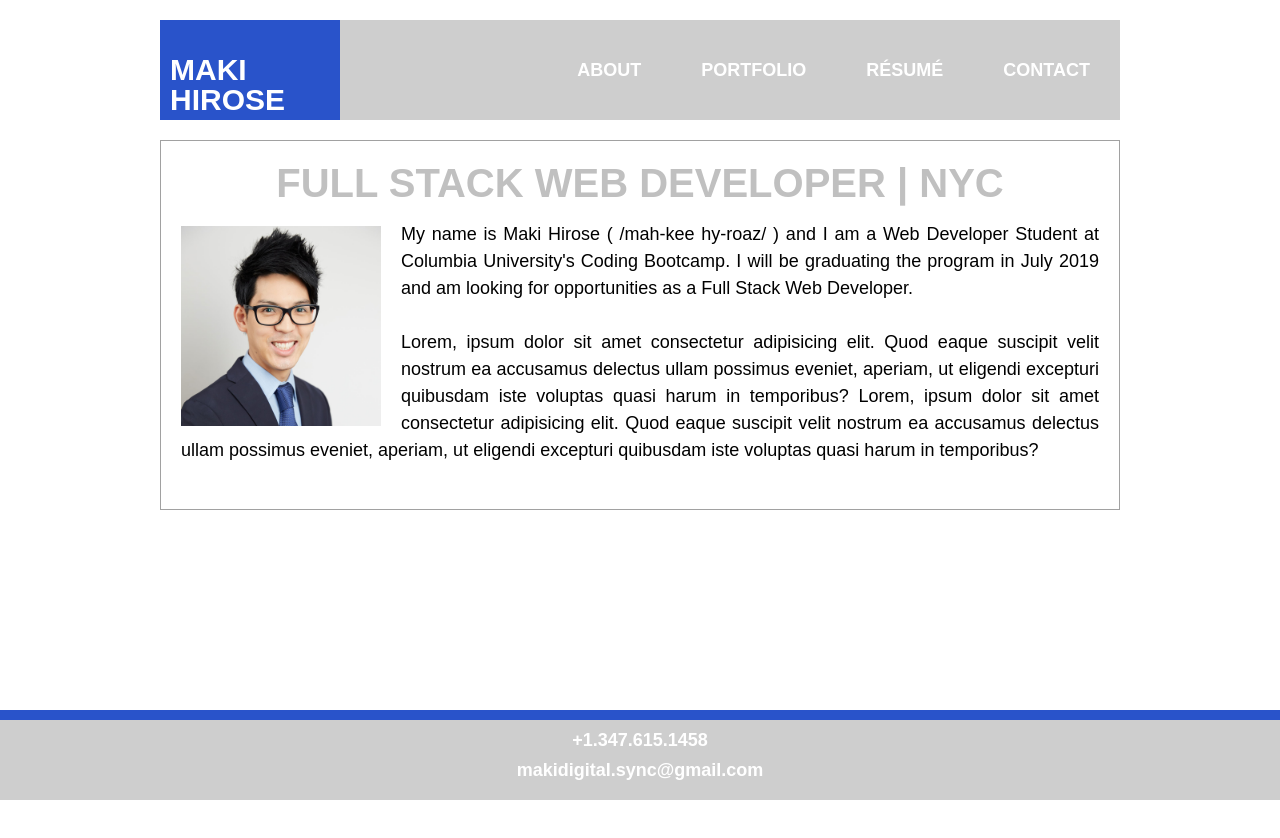
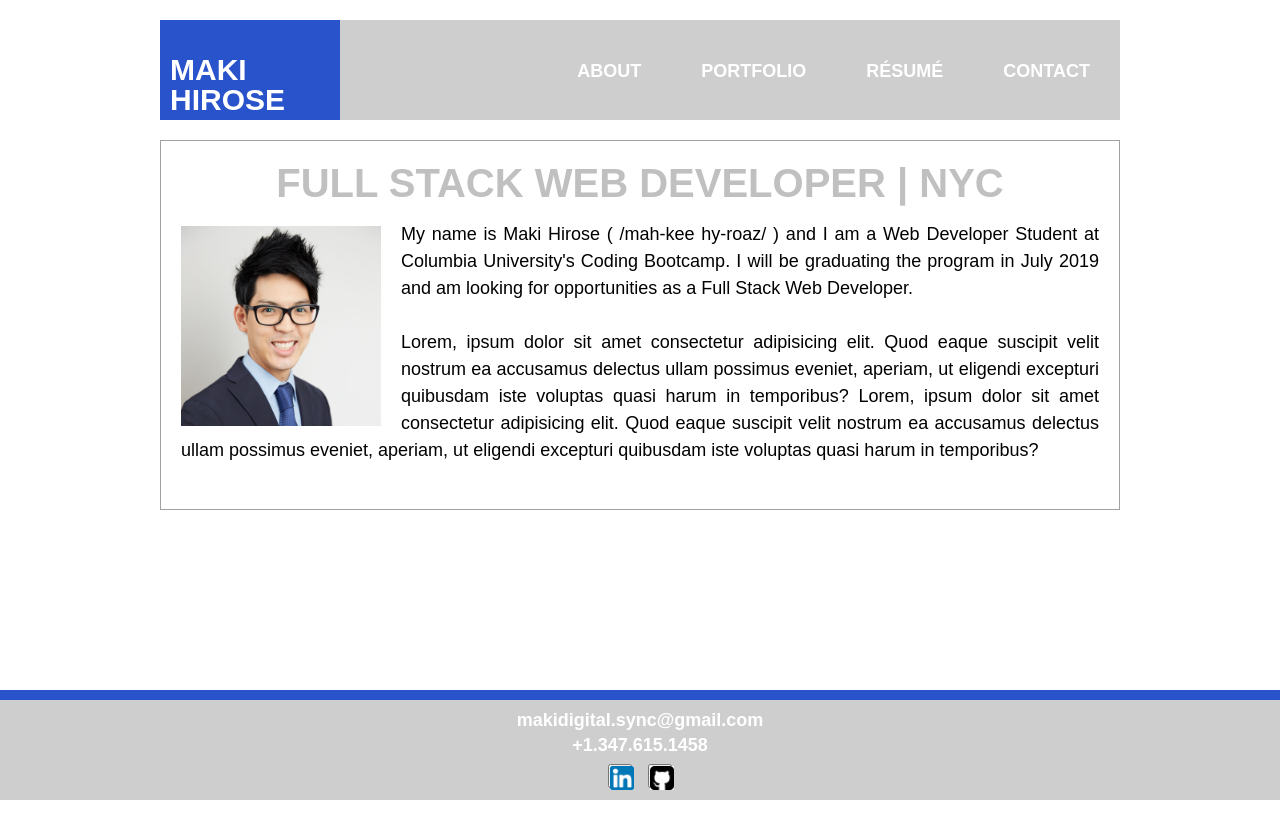
Before and after one commit to makicoding/Basic-Portfolio, a plain HTML site: page index.html in a window 1280 px wide. Shown: the top 838 px of the page. Before the commit the page ends 800 px from the top, so only its background shows below. Drawn offline with Linux system fonts and the light colour scheme.

Commit message:
190117 10:27pm Commit

```diff
--- a/assets/css/globalstyle.css
+++ b/assets/css/globalstyle.css
@@ -4,56 +4,18 @@
 body {
     margin: 0;
     padding: 0;
+    height: 2000px;
 }
 
 /* ---------------------------------------- */
-/* MENU BAR AND LOGO CONTAINER */
+/* LOGO AND MENU BAR CONTAINER */
 
-.menuBarAndLogoContainer {
-    max-width: 960px;
-    margin: auto;
-    padding: 20px;
-    line-height: 1;
-}
-
-/* ---------------------------------------- */
-/* MENU BAR */
-
-.menuUl {
-    list-style-type: none;
-    margin: 0;
-    padding: 0;
-    overflow: hidden;
-    background-color: #cecece;
-    width: 780px;
+.logoAndMenuBarContainer {
+    width: 960px;
+    height: 100px;
 
     position: fixed;
-    left: 50%;
-    transform: translate(-300px, 0px);
-
-    z-index: 1;
-}
-
-.menuLi {
-    float: right;
-}
-
-.menuLi a {
-    display: block;
-    color: white;
-    font-family: Arial, Helvetica, sans-serif;
-    font-weight: 700;
-    font-size: 18px;
-    text-align: center;
-    padding: 41px 30px;
-    text-decoration: none;
-}
-
-/* Change link color on hover */
-
-.menuLi a:hover {
-    background-color: #191919;
-    color: white;
+    top: 20px;
 }
 
 /* ---------------------------------------- */
@@ -80,12 +42,8 @@ body {
     position: fixed;
     left: 50%;
     transform: translate(-480px, 0px);
-    top: 20px;
-
-    float: left;
 
     opacity: 1;
-    z-index: 1;
 }
 /*
 The outline: 0 in the above code removes the
@@ -135,7 +93,6 @@ ABOVE
     left: 50%;
     transform: translate(-470px, 0px);
     top: 55px;
-    z-index: 2;
 }
 
 .logoHirose a{
@@ -149,9 +106,49 @@ ABOVE
     left: 50%;
     transform: translate(-470px, 0px);
     top: 85px;
-    z-index: 2;
 }
 */
+
+/* ---------------------------------------- */
+/* MENU BAR */
+
+.menuUl {
+    list-style-type: none;
+    overflow: hidden;
+    background-color: #cecece;
+
+    width: 780px;
+    height: 100px;
+
+    padding: 0;
+    margin: 0;
+
+    position: fixed;
+    left: 50%;
+    transform: translate(-300px, 0px);
+}
+
+.menuLi {
+    float: right;
+}
+
+.menuLi a {
+    display: block;
+    color: white;
+    font-family: Arial, Helvetica, sans-serif;
+    font-weight: 700;
+    font-size: 18px;
+    text-align: center;
+    padding: 41px 30px;
+    text-decoration: none;
+}
+
+/* Change link color on hover */
+
+.menuLi a:hover {
+    background-color: #191919;
+    color: white;
+}
 
 /* ---------------------------------------- */
 /* FIRST FOOTER */
@@ -163,7 +160,7 @@ ABOVE
 
     position: fixed;
     left: 0;
-    bottom: 80px;
+    bottom: 100px;
     width: 100%;
     height: 10px;
 
@@ -185,7 +182,7 @@ ABOVE
     left: 0;
     bottom: 0px;
     width: 100%;
-    height: 80px;
+    height: 100px;
     /*
     This part is if I want to customize the
     width and positioning of Second Footer later.
@@ -195,9 +192,40 @@ ABOVE
 }
 
 /* ---------------------------------------- */
+/* EMAIL BUTTON */
+
+.sFooterButton1 {
+    height: 20px;
+    font-family: Arial, Helvetica, sans-serif;
+    font-weight: 700;
+    font-size: 18px;
+    color: white;
+    background: none;
+    text-align: center;
+    text-decoration: none;
+    border-style: none;
+
+    cursor: pointer;
+    outline: 0;
+
+    padding: 0;
+    margin: 0;
+
+    position: fixed;
+    left: 50%;
+    transform: translate(-123.3205px, 10px);
+}
+
+/* Change link color on hover of Email Button */
+
+.sFooterButton1:hover {
+    color: #2953ca;
+}
+
+/* ---------------------------------------- */
 /* TEL BUTTON */
 
-.sFooterButton1 {
+.sFooterButton2 {
     height: 20px;
     font-family: Arial, Helvetica, sans-serif;
     font-weight: 700;
@@ -216,42 +244,53 @@ ABOVE
 
     position: fixed;
     left: 50%;
-    transform: translate(-67.8205px, 10px);
+    transform: translate(-67.8205px, 35px);
 }
 
 /* Change link color on hover of Tel Button */
 
-.sFooterButton1:hover {
+.sFooterButton2:hover {
     color: #2953ca;
 }
 
 /* ---------------------------------------- */
-/* EMAIL BUTTON */
+/* LINKEDIN BUTTON */
 
-.sFooterButton2 {
-    height: 20px;
-    font-family: Arial, Helvetica, sans-serif;
-    font-weight: 700;
-    font-size: 18px;
-    color: white;
-    background: none;
-    text-align: center;
-    text-decoration: none;
-    border-style: none;
-
-    cursor: pointer;
-    outline: 0;
-
+.sFooterButton3_Outer {
+    width: 24px;
+    height: 24px;
     padding: 0;
     margin: 0;
 
+    cursor: pointer;
+
     position: fixed;
     left: 50%;
-    transform: translate(-123.3205px, 40px);
+    transform: translate(-32px, 64px);
 }
 
-/* Change link color on hover of Email Button */
+.sFooterButton3_Inner {
+    width: 24px;
+    height: 24px;
+}
 
-.sFooterButton2:hover {
-    color: #2953ca;
+/* ---------------------------------------- */
+/* GITHUB BUTTON */
+
+.sFooterButton4_Outer {
+    width: 24px;
+    height: 24px;
+    padding: 0;
+    margin: 0;
+
+    cursor: pointer;
+
+    position: fixed;
+    left: 50%;
+    transform: translate(8px, 64px);
 }
+
+.sFooterButton4_Inner {
+    width: 24px;
+    height: 24px;
+}
--- a/assets/css/indexstyle.css
+++ b/assets/css/indexstyle.css
@@ -14,6 +14,8 @@
     top: 0px;
     left: 50%;
     transform: translate(-480px, 140px);
+
+    z-index: -1;
 }
 
 .aboutMeTitle {
--- a/index.html
+++ b/index.html
@@ -14,8 +14,28 @@
         <link rel="stylesheet" href="assets/css/indexstyle.css">
 </head>
 <body>
-    <!--This is the Container for the Menu Bar and Logo-->
-    <div class=menuBarAndLogoContainer>
+    <!--This is the Container for the Logo and Menu Bar-->
+    <div class=logoAndMenuBarContainer>
+
+        <!--This is the Logo Button-->
+        <form action="index.html">
+        <button class="logoButton">MAKI HIROSE</button>
+        </form>
+
+        <!--
+        No longer need this part because the MAKI HIROSE
+        text is now in the Logo Button above
+        -->
+        <!--
+        This is the Logo Text
+        ("Maki" text in center, "Hirose" text on bottom)
+        -->
+        <!--
+        <div>
+        <h1 class="logoMaki"><a href="index.html">MAKI</a></h1>
+        <h1 class="logoHirose"><a href="index.html">HIROSE</a></h1>
+        </div>
+        -->
 
         <!--This is the Menu Bar-->
         <div>
@@ -27,24 +47,6 @@
         </ul>
         </div>
 
-        <!--This is the Logo Button-->
-        <form action="index.html">
-        <button class="logoButton">MAKI HIROSE</button>
-        </form>
-
-        <!--
-        No longer need this part because the MAKI HIROSE text is now in the Logo Button above
-        -->
-        <!--
-        This is the Logo Text ("Maki" text in center, "Hirose" text on bottom)
-        -->
-        <!--
-        <div>
-        <h1 class="logoMaki"><a href="index.html">MAKI</a></h1>
-        <h1 class="logoHirose"><a href="index.html">HIROSE</a></h1>
-        </div>
-        -->
-
     </div>
 
     <!--This is the About Me Outer Container-->
@@ -55,12 +57,18 @@
 
         <!--This is the About Me Inner Container-->
         <div class="aboutMeInnerContainer">
-            <img class="profilePicture" src="assets/images/1000px_181012_MH_03_0005_HIRES1_sRGB.jpg" alt="Profile Picture">
+
+            <!--
+            This is the content inside the
+            About Me Inner Container
+            -->
+            <img class="profilePicture" src="assets/images/sRGB_photoshopQuality8/sRGB_1000px_181012_MH_03_0005_HIRES1.jpg" alt="Profile Picture">
 
             <p class="bioText">My name is Maki Hirose ( /mah-kee hy-roaz/ ) and I am a Web Developer Student at Columbia University's Coding Bootcamp. I will be graduating the program in July 2019 and am looking for opportunities as a Full Stack Web Developer.
             <br></br>
             Lorem, ipsum dolor sit amet consectetur adipisicing elit. Quod eaque suscipit velit nostrum ea accusamus delectus ullam possimus eveniet, aperiam, ut eligendi excepturi quibusdam iste voluptas quasi harum in temporibus? Lorem, ipsum dolor sit amet consectetur adipisicing elit. Quod eaque suscipit velit nostrum ea accusamus delectus ullam possimus eveniet, aperiam, ut eligendi excepturi quibusdam iste voluptas quasi harum in temporibus?
             </p>
+
         </div>
 
     </div>
@@ -72,14 +80,29 @@
     <!--This is the Second Footer Container-->
     <div class="sFooter">
 
+        <!--This is the Email Button-->
+        <form action="mailto:makidigital.sync@gmail.com">
+        <button class="sFooterButton1">makidigital.sync@gmail.com</button>
+        </form>
+
         <!--This is the Tel Button-->
         <form action="tel:+13476151458">
-        <button class="sFooterButton1">+1.347.615.1458</button>
+        <button class="sFooterButton2">+1.347.615.1458</button>
         </form>
 
-        <!--This is the Email Button-->
-        <form action="mailto:makidigital.sync@gmail.com">
-        <button class="sFooterButton2">makidigital.sync@gmail.com</button>
+        <!--This is the Footer LinkedIn Button-->
+        <form action="https://www.linkedin.com/in/makihirose">
+        <button class="sFooterButton3_Outer">
+            <img class="sFooterButton3_Inner" src="assets/icons/icon03.png" alt="LinkedIn">
+        </button>
+        </form>
+
+        <!--This is Footer GitHub Button-->
+        <form action="https://github.com/makicoding">
+        <button class="sFooterButton4_Outer">
+            <img class="sFooterButton4_Inner"
+            src="assets/icons/icon04.png" alt="GitHub">
+        </button>
         </form>
 
     </div>
```
Also changed, not shown: assets/icons/icon01.png (added), assets/icons/icon02.png (added), assets/icons/icon03.png (added), assets/icons/icon04.png (added), assets/images/1000px_181012_MH_03_0005_HIRES1_sRGB.jpg (deleted), assets/images/sRGB_photoshopQuality8/sRGB_1000px_181012_MH_03_0005_HIRES1.jpg (added), 2 other files.
